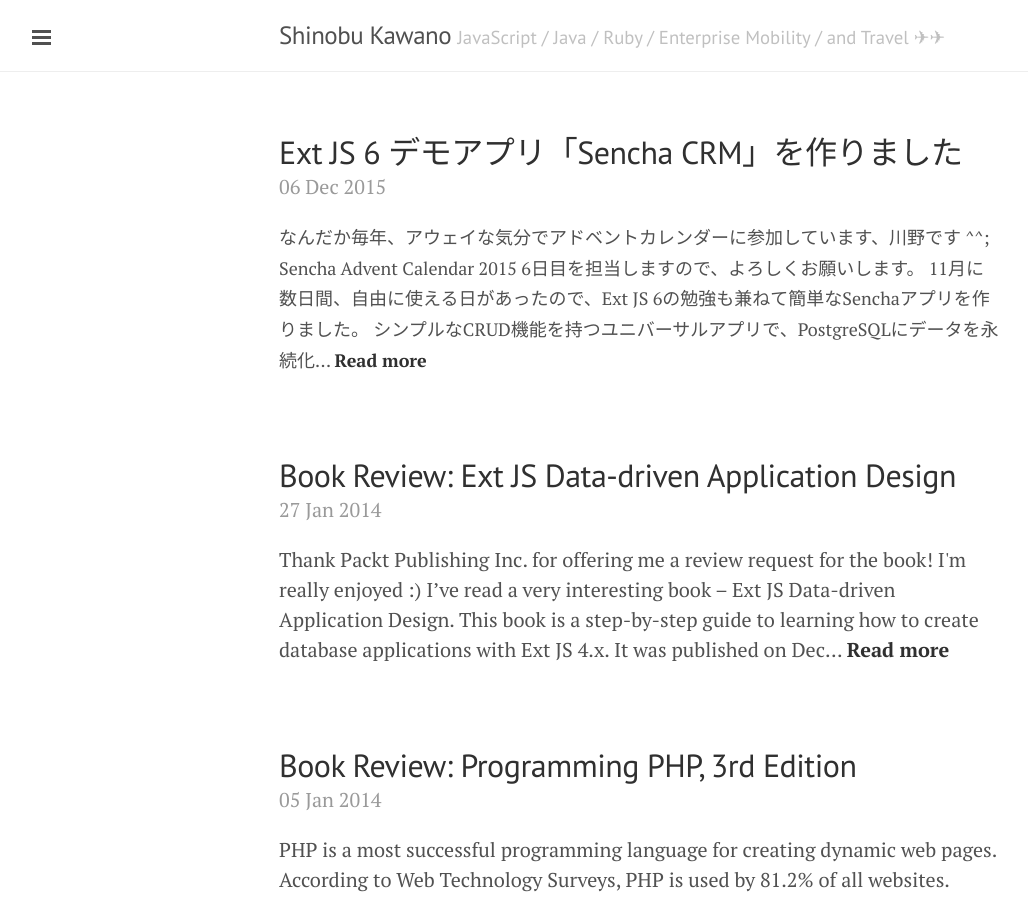
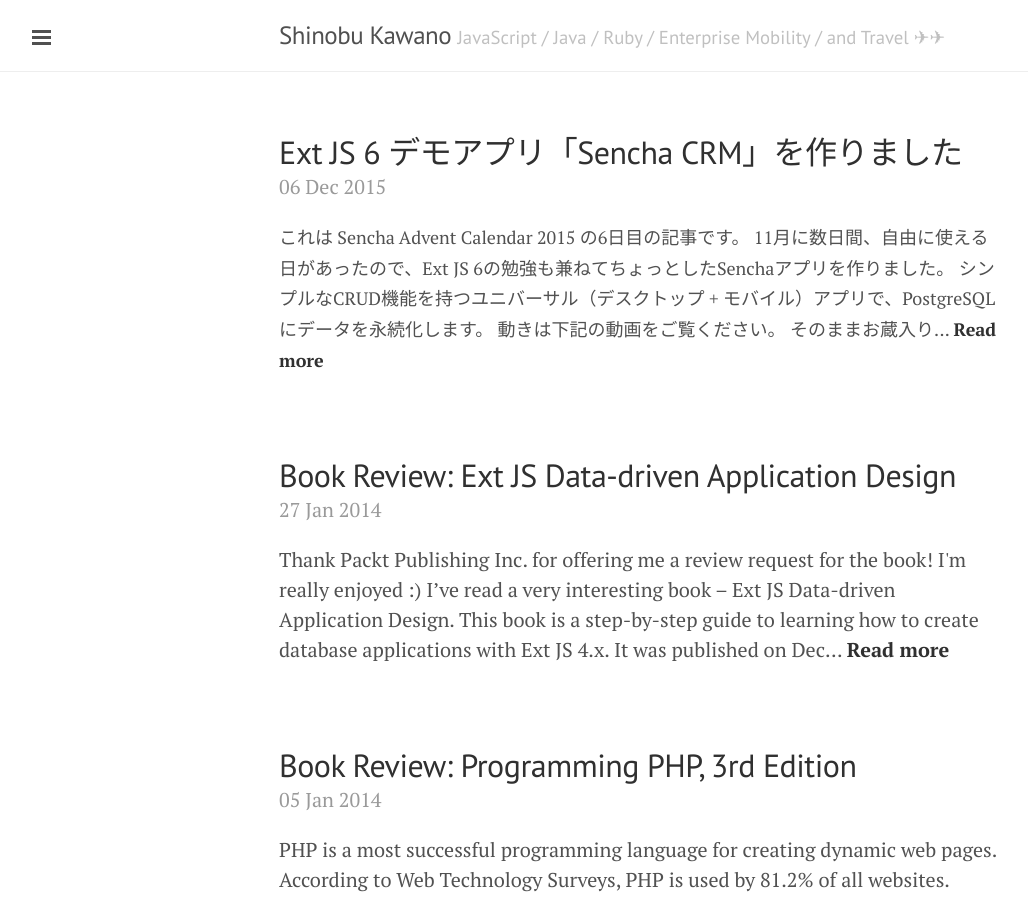
Before and after one commit to shinobukawano/kawanoshinobu.github.io, a Jekyll site: the page built from index.html, in a window 1280 px wide and 900 px high. Shown: the whole window, without its empty margins (1-1029 px from the left). Built offline with Jekyll 4.4.1, drawn with Linux system fonts in a browser that asks for light colours; Markdown is read by kramdown in place of the engine named in the settings; the list of posts is cut into pages by our own code.

Commit message:
Updated.

```diff
--- a/_posts/2015-12-06-senchacrm.md
+++ b/_posts/2015-12-06-senchacrm.md
@@ -6,15 +6,17 @@
 ogimage: crm-v01-hero
 ---
 
-なんだか毎年、アウェイな気分でアドベントカレンダーに参加しています、川野です ^^;
-<a href="http://www.adventar.org/calendars/1041" target="_blank">Sencha Advent Calendar 2015</a> 6日目を担当しますので、よろしくお願いします。
+<!-- なんだか毎年、アウェイな気分でアドベントカレンダーに参加しています、川野です ^^;
+<a href="http://www.adventar.org/calendars/1041" target="_blank">Sencha Advent Calendar 2015</a> - 6日目を担当しますので、よろしくお願いします。 -->
 
-11月に数日間、自由に使える日があったので、Ext JS 6の勉強も兼ねて簡単なSenchaアプリを作りました。 シンプルなCRUD機能を持つユニバーサルアプリで、PostgreSQLにデータを永続化します。
+これは <a href="http://www.adventar.org/calendars/1041" target="_blank">Sencha Advent Calendar 2015</a> の6日目の記事です。
+
+11月に数日間、自由に使える日があったので、Ext JS 6の勉強も兼ねてちょっとしたSenchaアプリを作りました。 シンプルなCRUD機能を持つユニバーサル（デスクトップ + モバイル）アプリで、PostgreSQLにデータを永続化します。
 動きは下記の動画をご覧ください。
 
 <iframe src="https://player.vimeo.com/video/147315133" width="500" height="323" frameborder="0" webkitallowfullscreen mozallowfullscreen allowfullscreen></iframe>
 
-そのままお蔵入りにしても良かったのですが、もしかしたら誰かの役に立つかもしれないと思い、ソースコードをGitHubで公開しました。READMEの手順に従えば、お手元のPCでアプリを動かすことができるかと思います。
+そのままお蔵入りにしても良かったのですが、もしかしたら誰かの役に立つかもしれないと思い、ソースコードをGitHubで公開しました。READMEの手順に従えば、手元のPCでアプリを動かすことができるかと思います。
 
 <a href="https://github.com/kawanoshinobu/SenchaCRM" target="_blank">https://github.com/kawanoshinobu/SenchaCRM</a>
 * Herokuボタンを付けたので、ワンクリックでご自身のHerokuアカウントにアプリをデプロイできます。
@@ -25,13 +27,13 @@
 
 これだけだと宣伝みたいなので、Ext JS 6でデモアプリを作る過程で気づいた技術的なTipsを何点か共有します。
 
-### 1. lookup
+### 1. lookupメソッド
 
 Ext JS 5でViewControllerクラスが追加され、そのスコープではコンポーネントを`reference`という識別子を利用して取得できるようになりました。
 
 ただ、このreferenceでコンポーネントを取得するためのメソッドが`lookupReference`という名前でかなり長い。これはタイプ数が多いですし、間違えます。
 
-Ext JS 6では`lookupReference`のショートハンドとして`lookup`が追加されました。下記は利用例です。
+Ext JS 6では`lookupReference`のショートハンドとして`lookup`メソッドが追加されました。下記はその利用例です。
 
     // SenchaCRM/src/main/resources/public/app/view/people/Controller.js
     onSaveFormButtonClick: function () {
@@ -48,11 +50,11 @@
         });
         ...
 
-いい感じです。
+`lookupReference`はよく使う機能なので、記述が楽になるのは嬉しいです。
 
-### 2. Ext.all & Ext.first
+### 2. Ext.all & Ext.firstメソッド
 
-「タイプ数が多い」というと`Ext.ComponentQuery.query`が思い浮かびます。
+「タイプ数が多い」というと`Ext.ComponentQuery.query`メソッドも一緒でしょう。
 `Ext.ComponentQuery.query`はグローバルのスコープでコンポーネントを取得する手段ですが、これも「タイプ数が多い」とコミュニティで不評だった記憶があります。
 
 Ext JS 6では、やっと便利なショートハンドができました。`Ext.all`が`Ext.ComponentQuery.query`のショートハンドになっています。
```
